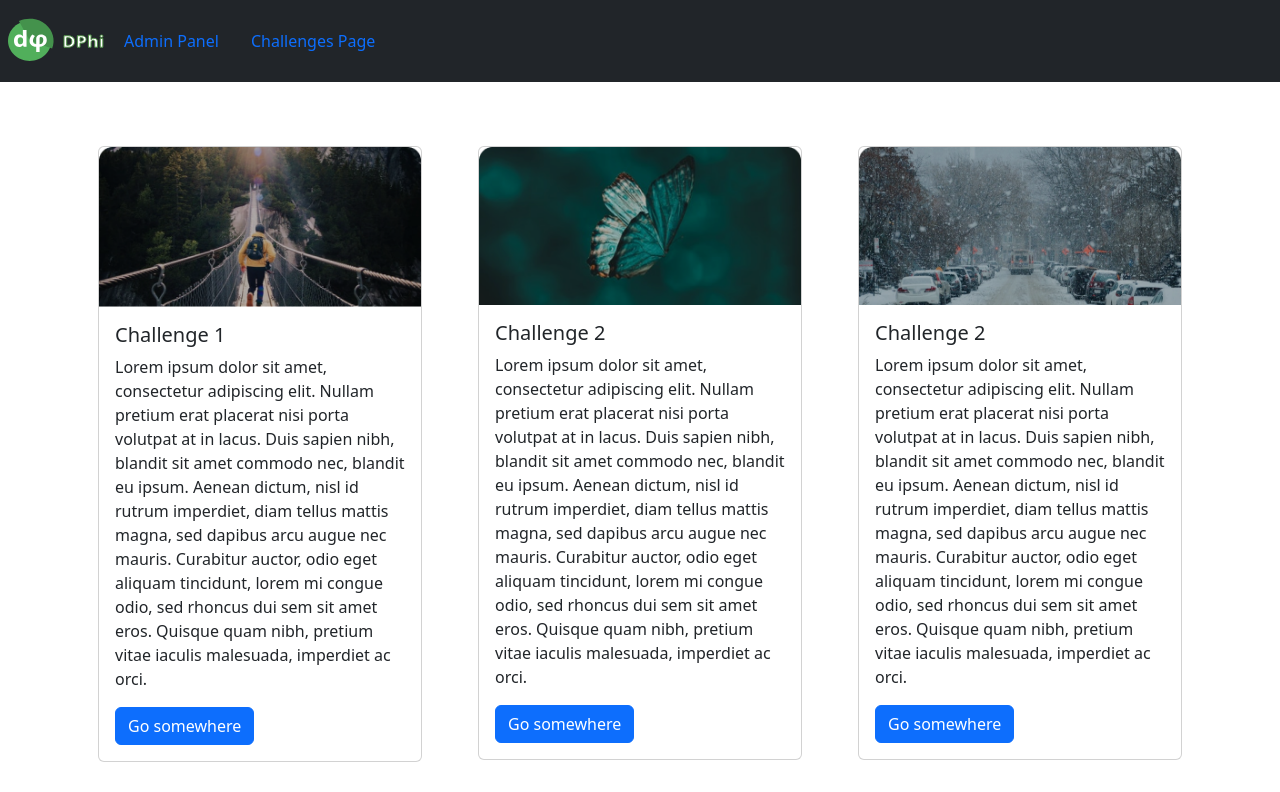
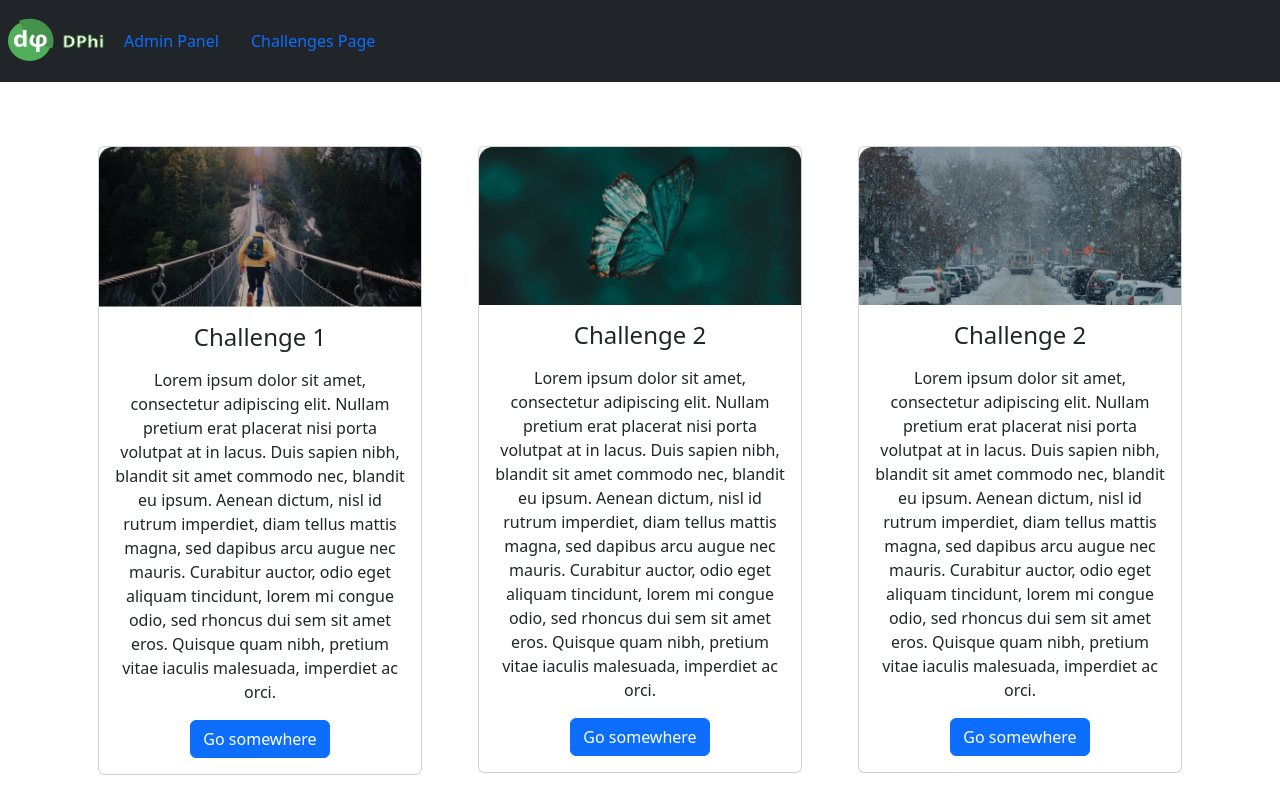
Before and after one commit to zebbyjz/dphi-internship-assessment, a React (Create React App) app: page /challenges in a window 1280 px wide. Shown: the top 792 px of the page. Built offline with nearby package versions, Linux system fonts and the light colour scheme.

Commit message:
minor changes

```diff
--- a/package.json
+++ b/package.json
@@ -8,6 +8,7 @@
     "@testing-library/user-event": "^13.5.0",
     "bootstrap": "^5.2.2",
     "formik": "^2.2.9",
+    "moment": "^2.29.4",
     "react": "^18.2.0",
     "react-dom": "^18.2.0",
     "react-router-dom": "^6.4.2",
--- a/src/Pages/Admin.jsx
+++ b/src/Pages/Admin.jsx
@@ -26,7 +26,7 @@ const Admin = (props) => {
 
     {
       id: 3,
-      name: "Start date",
+      name: "End date",
       type: "date",
       placeholder: "Add End Date",
       value: "",
--- a/src/Pages/Card.jsx
+++ b/src/Pages/Card.jsx
@@ -1,18 +1,21 @@
 import React from "react";
 import ice from "./icebucket";
+import moment from "moment"
 
 function Card(props) {
   const challenge = props.challenge;
+
+
   return (
     <React.Fragment>
-      <div className="card m-3">
+      <div className="card text-center m-3">
         <img
           class="card-img-top"
           src={challenge["img-upload"]}
           alt="Card image cap"
         />
         <div class="card-body">
-          <h5 class="card-title">{challenge["Challenge Name"]}</h5>
+          <h4 class="card-title mb-3">{challenge["Challenge Name"]}</h4>
           <p class="card-text">{challenge["description"]}</p>
           <a href="#" class="btn btn-primary">
             Go somewhere
--- a/src/Pages/HackathonsPage.jsx
+++ b/src/Pages/HackathonsPage.jsx
@@ -6,7 +6,7 @@ import ice from "./icebucket";
 function HackathonsPage(props) {
   //const challenges=props.challenges;
   const challenges = ice;
-  const num = 4;
+
 
   return (
     <React.Fragment>
@@ -16,7 +16,7 @@ function HackathonsPage(props) {
         <div className="row">
           {challenges.map((field) => {
             return (
-              <div className={"col-" + num}>
+              <div className="col-sm-4">
                 <Card challenge={field}></Card>
               </div>
             );
```
Also changed, not shown: 1 other file (tests, documents, lock files or other folders).
